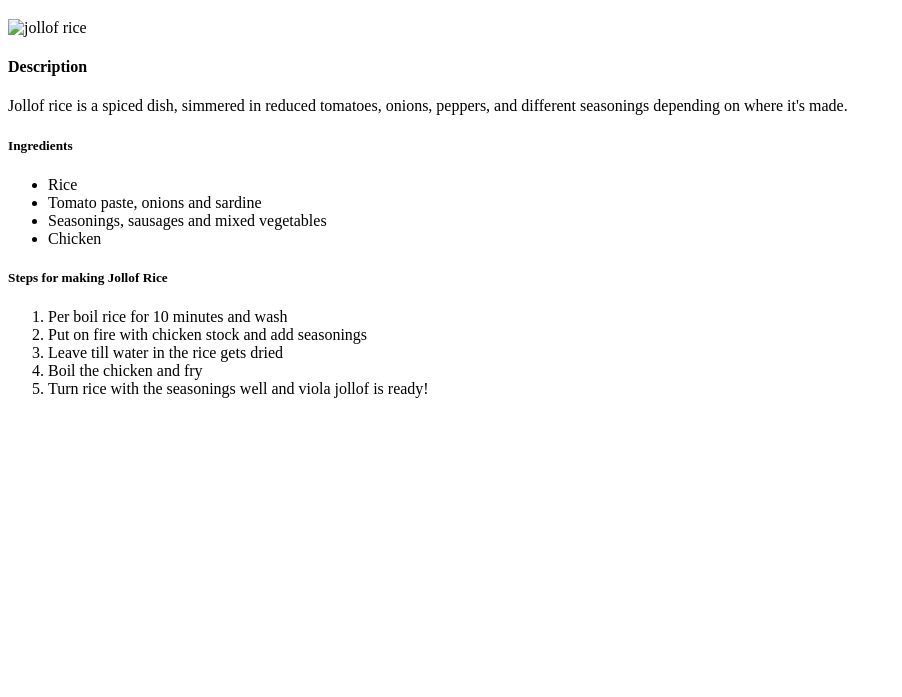
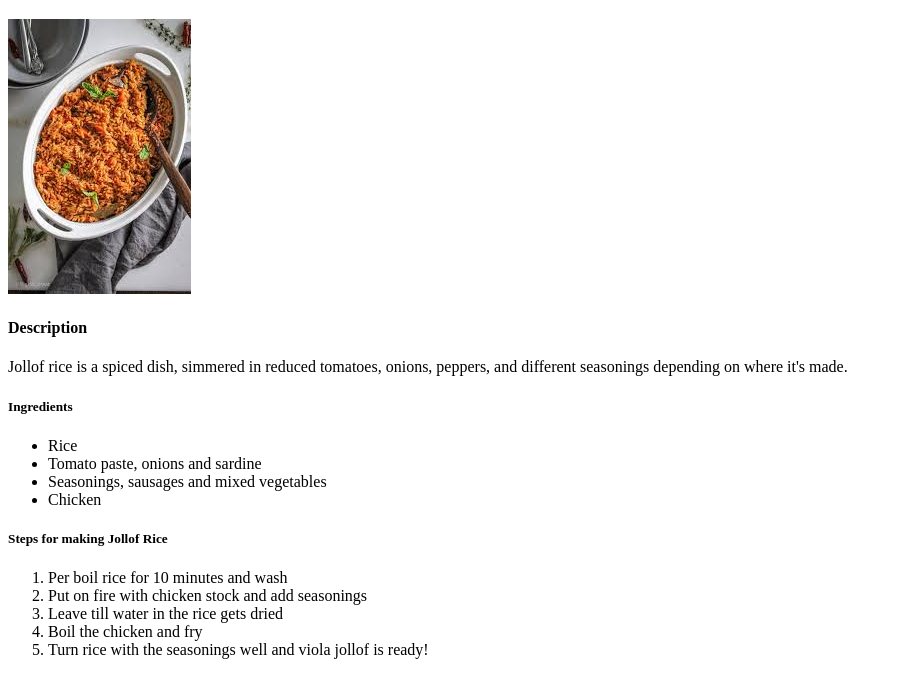
Before and after one commit to Ij-10/ijeoma-recipes, a plain HTML site: page recipes/jollof.html in a window 1280 px wide. Shown: the part 61-758 px from the top of the page, without its empty margins (0-902 px from the left). Drawn offline with Linux system fonts and the light colour scheme.

Commit message:
i just made changes to the jollof rice image code

```diff
--- a/recipes/jollof.html
+++ b/recipes/jollof.html
@@ -8,7 +8,7 @@
 </head>
 <body>
     <h1>Jollof Rice Recipes</h1>
-    <img src="./jollof.html" alt="jollof rice">
+    <img src="./jollof rice.jpg" alt="jollof rice">
     <h4>Description</h4>
     <p>Jollof rice is a spiced dish, simmered in reduced tomatoes, onions, peppers, and different seasonings depending on where it's made.</p>
     <h5>Ingredients</h5>
```
